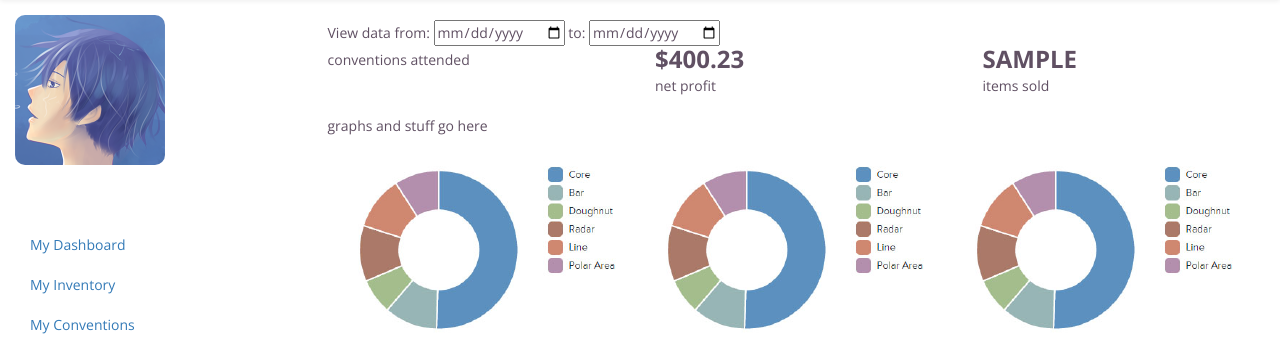
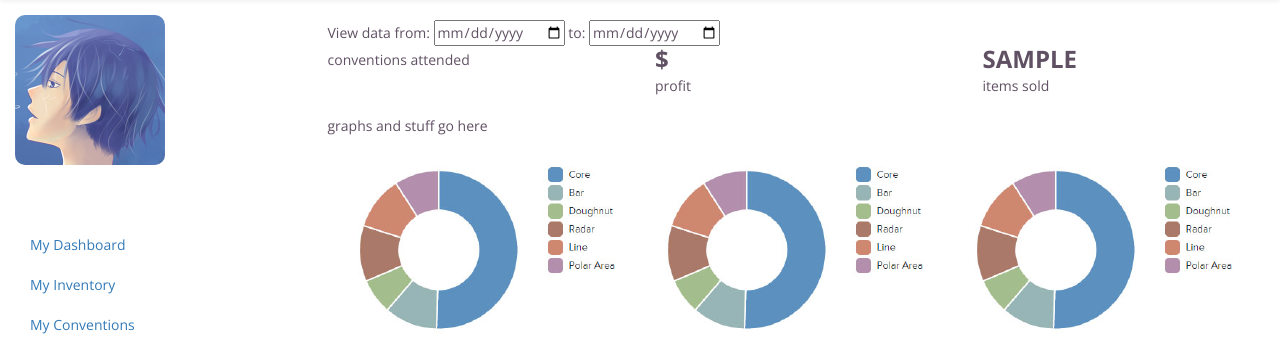
Before and after one commit to zhixu/artistally, a Django app: template aa_app/templates/root.html in a window 1280 px wide. Shown: the part 53-400 px from the top of the page. Run offline with Django 3.2, Linux system fonts and the light colour scheme; tables that the repository leaves empty hold one stand-in row (values such as "Sample post"); the template is opened without the code that fills it: values that come from a table or form of the project are taken from there, most other values are stand-ins (such as "Sample title", 1, 10 or a date in 2020); parts of the project's set-up code (start-up, migrations or seed data) failed here and were passed over; some libraries are stand-ins or nearby versions.

Commit message:
filled in user profit in root

```diff
--- a/aa_app/templates/root.html
+++ b/aa_app/templates/root.html
@@ -25,8 +25,8 @@
         <div class="row">
             <div class="col-sm-4"><h3>{{currUser.conventions.count}}</h3>
             conventions attended</div>
-            <div class="col-sm-4"><h3>$400.23</h3>
-            net profit</div>
+            <div class="col-sm-4"><h3>${{currUser.profit|floatformat:2}}</h3>
+            profit</div>
             <div class="col-sm-4"><h3>{{currUserItemsSold}}</h3>
             items sold</div>
         </div>
```
Also changed, not shown: aa_app/models.py (+7 -0 lines).
